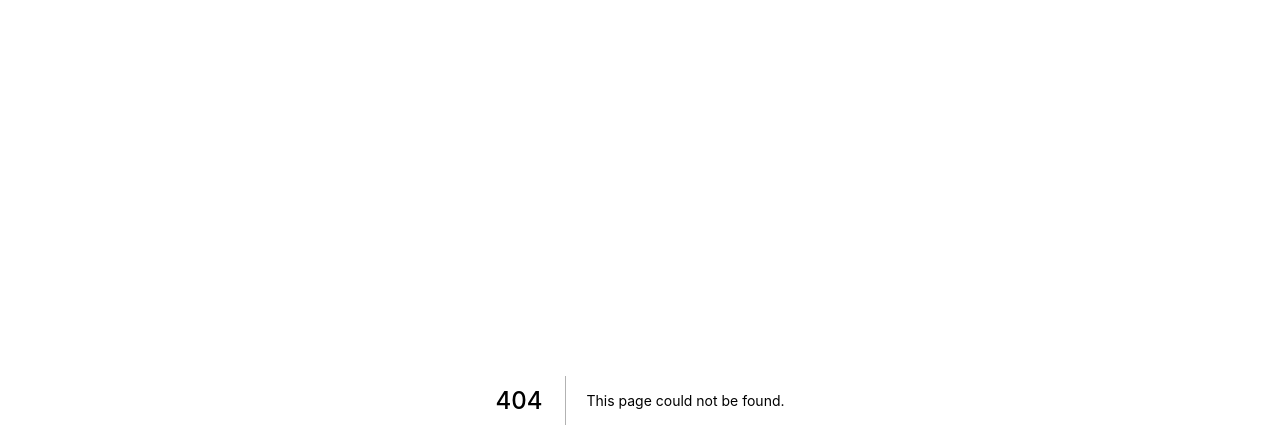
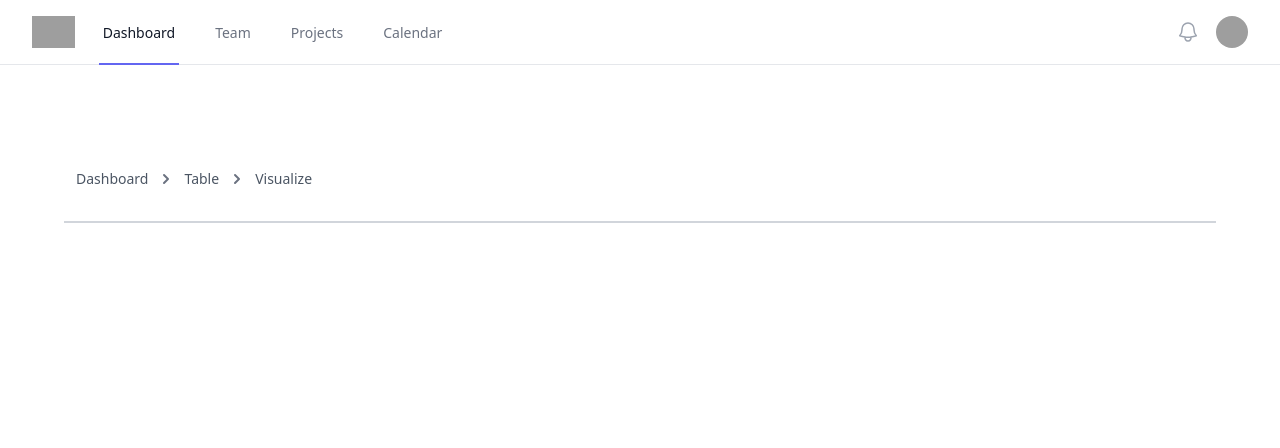
Before and after one commit to jamesthesken/OpenData, a Next.js app: page /chart in a window 1280 px wide. Before the commit this address had no page. Shown: the top 448 px of the page. Built offline with nearby package versions, Linux system fonts and the light colour scheme; grey boxes are pictures that could not be loaded.

Commit message:
refactor: add breadcrumbs and global column state

```diff
--- a/hooks/useData.tsx
+++ b/hooks/useData.tsx
@@ -3,10 +3,10 @@ import { ReactNode, createContext, useState } from "react";
 export const DataContext = createContext<DataContextType | null>(null);
 
 export function DataProvider(props: { children: ReactNode }): JSX.Element {
-  const [data, setData] = useState<DataContext>({ data: [] });
+  const [data, setData] = useState<DataContext>({ data: [], columns: [] });
 
-  const updateData = (data: ColumnDetails[]) => {
-    setData({ data: data });
+  const updateData = (data: ColumnDetails[], columns: ColumnDetails[]) => {
+    setData({ data: data, columns: columns });
   };
 
   return (
--- /dev/null
+++ b/pages/chart.tsx
@@ -0,0 +1,51 @@
+import React, { useState, useEffect, useContext } from "react";
+import type { NextPage } from "next";
+import Layout from "./components/Layout";
+import BreadCrumbs from "./components/dashboard/BreadCrumbs";
+
+interface ColumnDetails {
+  [key: string]: string;
+  id: string;
+}
+
+interface Column {
+  Header: string;
+  accessor: string;
+  cell: any;
+}
+
+const breadCrumbs = {
+  back: {
+    path: "/",
+    text: "Back",
+  },
+  first: {
+    path: "/",
+    text: "Dashboard",
+  },
+  second: {
+    path: "/table",
+    text: "Table",
+  },
+  third: {
+    path: "/chart",
+    text: "Visualize",
+  },
+};
+
+const Table: NextPage = () => {
+  return (
+    <div>
+      <Layout>
+        <div className="px-4 py-10 pb-12 mx-auto max-w-7xl sm:px-6 lg:px-8">
+          <header className="pb-4 pl-3 mb-6 border-b-2 border-gray-300 sm:py-6">
+            {breadCrumbs && <BreadCrumbs breadCrumbs={breadCrumbs} />}
+            <div className="mt-2 md:flex md:items-center md:justify-between"></div>
+          </header>
+        </div>
+      </Layout>
+    </div>
+  );
+};
+
+export default Table;
--- a/pages/components/DataTable.tsx
+++ b/pages/components/DataTable.tsx
@@ -323,7 +323,6 @@ export default function DataTable({ columns, data }: Props) {
         </div>
         <div className="px-4 py-5 sm:p-6 h-96 w-full">
           <Dropdown column={columns} />
-          {/* <MyLine chartData={chartData} /> */}
           <ResponsiveScatter chartData={chartData} />
         </div>
       </div>
--- a/pages/components/Dropdown.tsx
+++ b/pages/components/Dropdown.tsx
@@ -29,7 +29,7 @@ export default function Dropdown({ column }: Props) {
   return (
     <Combobox as="div" value={selectedColumn} onChange={setSelectedColumn}>
       <Combobox.Label className="block text-sm font-medium text-gray-700">
-        Assigned to
+        Select Column
       </Combobox.Label>
       <div className="relative mt-1">
         <Combobox.Input
--- a/pages/components/Layout.tsx
+++ b/pages/components/Layout.tsx
@@ -1,33 +1,32 @@
-import { ReactNode, Fragment } from 'react'
-import { NextPage } from 'next';
-import { Disclosure, Menu, Transition } from '@headlessui/react'
-import { Bars3Icon, BellIcon, XMarkIcon } from '@heroicons/react/24/outline'
-
+import { ReactNode, Fragment } from "react";
+import { NextPage } from "next";
+import { Disclosure, Menu, Transition } from "@headlessui/react";
+import { Bars3Icon, BellIcon, XMarkIcon } from "@heroicons/react/24/outline";
 
 const user = {
-  name: 'Tom Cook',
-  email: 'tom@example.com',
+  name: "Tom Cook",
+  email: "tom@example.com",
   imageUrl:
-    'https://images.unsplash.com/photo-1472099645785-5658abf4ff4e?ixlib=rb-1.2.1&ixid=eyJhcHBfaWQiOjEyMDd9&auto=format&fit=facearea&facepad=2&w=256&h=256&q=80',
-}
+    "https://images.unsplash.com/photo-1472099645785-5658abf4ff4e?ixlib=rb-1.2.1&ixid=eyJhcHBfaWQiOjEyMDd9&auto=format&fit=facearea&facepad=2&w=256&h=256&q=80",
+};
 const navigation = [
-  { name: 'Dashboard', href: '#', current: true },
-  { name: 'Team', href: '#', current: false },
-  { name: 'Projects', href: '#', current: false },
-  { name: 'Calendar', href: '#', current: false },
-]
+  { name: "Dashboard", href: "#", current: true },
+  { name: "Team", href: "#", current: false },
+  { name: "Projects", href: "#", current: false },
+  { name: "Calendar", href: "#", current: false },
+];
 const userNavigation = [
-  { name: 'Your Profile', href: '#' },
-  { name: 'Settings', href: '#' },
-  { name: 'Sign out', href: '#' },
-]
+  { name: "Your Profile", href: "#" },
+  { name: "Settings", href: "#" },
+  { name: "Sign out", href: "#" },
+];
 
 interface Props {
-    children: ReactNode;
-  }
+  children: ReactNode;
+}
 
 function classNames(...classes: any) {
-  return classes.filter(Boolean).join(' ')
+  return classes.filter(Boolean).join(" ");
 }
 
 const Layout: NextPage<Props> = ({ children }) => {
@@ -59,11 +58,11 @@ const Layout: NextPage<Props> = ({ children }) => {
                           href={item.href}
                           className={classNames(
                             item.current
-                              ? 'border-indigo-500 text-gray-900'
-                              : 'border-transparent text-gray-500 hover:border-gray-300 hover:text-gray-700',
-                            'inline-flex items-center px-1 pt-1 border-b-2 text-sm font-medium'
+                              ? "border-indigo-500 text-gray-900"
+                              : "border-transparent text-gray-500 hover:border-gray-300 hover:text-gray-700",
+                            "inline-flex items-center px-1 pt-1 border-b-2 text-sm font-medium"
                           )}
-                          aria-current={item.current ? 'page' : undefined}
+                          aria-current={item.current ? "page" : undefined}
                         >
                           {item.name}
                         </a>
@@ -84,7 +83,11 @@ const Layout: NextPage<Props> = ({ children }) => {
                       <div>
                         <Menu.Button className="flex max-w-xs items-center rounded-full bg-white text-sm focus:outline-none focus:ring-2 focus:ring-indigo-500 focus:ring-offset-2">
                           <span className="sr-only">Open user menu</span>
-                          <img className="h-8 w-8 rounded-full" src={user.imageUrl} alt="" />
+                          <img
+                            className="h-8 w-8 rounded-full"
+                            src={user.imageUrl}
+                            alt=""
+                          />
                         </Menu.Button>
                       </div>
                       <Transition
@@ -103,8 +106,8 @@ const Layout: NextPage<Props> = ({ children }) => {
                                 <a
                                   href={item.href}
                                   className={classNames(
-                                    active ? 'bg-gray-100' : '',
-                                    'block px-4 py-2 text-sm text-gray-700'
+                                    active ? "bg-gray-100" : "",
+                                    "block px-4 py-2 text-sm text-gray-700"
                                   )}
                                 >
                                   {item.name}
@@ -121,9 +124,15 @@ const Layout: NextPage<Props> = ({ children }) => {
                     <Disclosure.Button className="inline-flex items-center justify-center rounded-md bg-white p-2 text-gray-400 hover:bg-gray-100 hover:text-gray-500 focus:outline-none focus:ring-2 focus:ring-indigo-500 focus:ring-offset-2">
                       <span className="sr-only">Open main menu</span>
                       {open ? (
-                        <XMarkIcon className="block h-6 w-6" aria-hidden="true" />
+                        <XMarkIcon
+                          className="block h-6 w-6"
+                          aria-hidden="true"
+                        />
                       ) : (
-                        <Bars3Icon className="block h-6 w-6" aria-hidden="true" />
+                        <Bars3Icon
+                          className="block h-6 w-6"
+                          aria-hidden="true"
+                        />
                       )}
                     </Disclosure.Button>
                   </div>
@@ -139,11 +148,11 @@ const Layout: NextPage<Props> = ({ children }) => {
                       href={item.href}
                       className={classNames(
                         item.current
-                          ? 'bg-indigo-50 border-indigo-500 text-indigo-700'
-                          : 'border-transparent text-gray-600 hover:bg-gray-50 hover:border-gray-300 hover:text-gray-800',
-                        'block pl-3 pr-4 py-2 border-l-4 text-base font-medium'
+                          ? "bg-indigo-50 border-indigo-500 text-indigo-700"
+                          : "border-transparent text-gray-600 hover:bg-gray-50 hover:border-gray-300 hover:text-gray-800",
+                        "block pl-3 pr-4 py-2 border-l-4 text-base font-medium"
                       )}
-                      aria-current={item.current ? 'page' : undefined}
+                      aria-current={item.current ? "page" : undefined}
                     >
                       {item.name}
                     </Disclosure.Button>
@@ -152,11 +161,19 @@ const Layout: NextPage<Props> = ({ children }) => {
                 <div className="border-t border-gray-200 pt-4 pb-3">
                   <div className="flex items-center px-4">
                     <div className="flex-shrink-0">
-                      <img className="h-10 w-10 rounded-full" src={user.imageUrl} alt="" />
+                      <img
+                        className="h-10 w-10 rounded-full"
+                        src={user.imageUrl}
+                        alt=""
+                      />
                     </div>
                     <div className="ml-3">
-                      <div className="text-base font-medium text-gray-800">{user.name}</div>
-                      <div className="text-sm font-medium text-gray-500">{user.email}</div>
+                      <div className="text-base font-medium text-gray-800">
+                        {user.name}
+                      </div>
+                      <div className="text-sm font-medium text-gray-500">
+                        {user.email}
+                      </div>
                     </div>
                     <button
                       type="button"
@@ -185,20 +202,13 @@ const Layout: NextPage<Props> = ({ children }) => {
         </Disclosure>
 
         <div className="py-10">
-          <header>
-            <div className="mx-auto max-w-7xl px-4 sm:px-6 lg:px-8">
-              <h1 className="text-3xl font-bold leading-tight tracking-tight text-gray-900">Dashboard</h1>
-            </div>
-          </header>
           <main>
-            <div className="mx-auto max-w-7xl sm:px-6 lg:px-8">
-              {children}
-            </div>
+            <div className="mx-auto max-w-7xl sm:px-6 lg:px-8">{children}</div>
           </main>
         </div>
       </div>
     </>
-  )
-}
+  );
+};
 
 export default Layout;
--- /dev/null
+++ b/pages/components/dashboard/BreadCrumbs.tsx
@@ -0,0 +1,108 @@
+import Link from "next/link";
+
+interface Props {
+  breadCrumbs: {
+    back: {
+      path: string;
+      text: string;
+    };
+    first: {
+      path: string;
+      text: string;
+    };
+    second?: {
+      path: string;
+      text: string;
+    };
+    third?: {
+      path: string;
+      text: string;
+    };
+  };
+}
+
+const BreadCrumbs: React.FC<Props> = ({ breadCrumbs }) => {
+  return (
+    <>
+      <nav className="sm:hidden">
+        <Link href={breadCrumbs.back.path}>
+          <a
+            href=""
+            className="flex items-center text-sm font-medium leading-5 text-gray-600 transition duration-150 ease-in-out hover:text-gray-500 focus:outline-none focus:underline"
+          >
+            <svg
+              className="flex-shrink-0 w-5 h-5 mr-1 -ml-1 text-gray-500"
+              fill="currentColor"
+              viewBox="0 0 20 20"
+            >
+              <path
+                fillRule="evenodd"
+                d="M12.707 5.293a1 1 0 010 1.414L9.414 10l3.293 3.293a1 1 0 01-1.414 1.414l-4-4a1 1 0 010-1.414l4-4a1 1 0 011.414 0z"
+                clipRule="evenodd"
+              />
+            </svg>
+            Back
+          </a>
+        </Link>
+      </nav>
+      <nav className="items-center hidden text-sm font-medium leading-5 sm:flex">
+        <Link href={breadCrumbs.first.path}>
+          <a
+            href=""
+            className="text-gray-600 transition duration-150 ease-in-out hover:text-gray-500 focus:outline-none focus:underline"
+          >
+            {breadCrumbs.first.text}
+          </a>
+        </Link>
+        {breadCrumbs.second && (
+          <>
+            <svg
+              className="flex-shrink-0 w-5 h-5 mx-2 text-gray-500"
+              fill="currentColor"
+              viewBox="0 0 20 20"
+            >
+              <path
+                fillRule="evenodd"
+                d="M7.293 14.707a1 1 0 010-1.414L10.586 10 7.293 6.707a1 1 0 011.414-1.414l4 4a1 1 0 010 1.414l-4 4a1 1 0 01-1.414 0z"
+                clipRule="evenodd"
+              />
+            </svg>
+            <Link href={breadCrumbs.second.path}>
+              <a
+                href=""
+                className="text-gray-600 transition duration-150 ease-in-out hover:text-gray-500 focus:outline-none focus:underline"
+              >
+                {breadCrumbs.second.text}
+              </a>
+            </Link>
+            {breadCrumbs.third && (
+              <>
+                <svg
+                  className="flex-shrink-0 w-5 h-5 mx-2 text-gray-500"
+                  fill="currentColor"
+                  viewBox="0 0 20 20"
+                >
+                  <path
+                    fillRule="evenodd"
+                    d="M7.293 14.707a1 1 0 010-1.414L10.586 10 7.293 6.707a1 1 0 011.414-1.414l4 4a1 1 0 010 1.414l-4 4a1 1 0 01-1.414 0z"
+                    clipRule="evenodd"
+                  />
+                </svg>
+                <Link href={breadCrumbs.third.path}>
+                  <a
+                    href=""
+                    className="text-gray-600 transition duration-150 ease-in-out hover:text-gray-500 focus:outline-none focus:underline"
+                  >
+                    {breadCrumbs.third.text}
+                  </a>
+                </Link>
+              </>
+            )}
+          </>
+        )}
+      </nav>
+    </>
+  );
+};
+
+export default BreadCrumbs;
--- a/pages/index.tsx
+++ b/pages/index.tsx
@@ -1,67 +1,75 @@
-import React, { useState, useEffect, useContext, createContext } from "react";
+import React, { useState, useEffect, useContext } from "react";
 import type { NextPage } from "next";
 import axios from "axios";
 import Layout from "./components/Layout";
-import DataTable from "./components/DataTable";
-import { table } from "console";
-import { DataContext } from "../hooks/useData";
+import BreadCrumbs from "./components/dashboard/BreadCrumbs";
+import Link from "next/link";
 
-interface ColumnDetails {
-  [key: string]: string;
-  id: string;
+interface item {
+  title: string;
+  resources: Array<{
+    id: string;
+    format: string;
+  }>;
 }
 
-interface Column {
-  Header: string;
-  accessor: string;
-  cell: any;
-}
+const breadCrumbs = {
+  back: {
+    path: "/",
+    text: "Back",
+  },
+  first: {
+    path: "/",
+    text: "Dashboard",
+  },
+};
 
 const Home: NextPage = () => {
-  const [apiData, setRowData] = useState<ColumnDetails[]>([]);
-  const [cols, setColHeaders] = useState<ColumnDetails[]>([]);
-
-  const value = useContext(DataContext);
+  const [dataList, setDataList] = useState([]);
 
   useEffect(() => {
     axios
       .get(
-        "https://opendata.hawaii.gov/api/3/action/datastore_search?resource_id=caf4dc69-cf11-43dc-b4f9-3c29156d7630"
+        "https://opendata.hawaii.gov/api/3/action/current_package_list_with_resources"
       )
       .then(function (response) {
         // TODO: catch errors and present to user
         // handle success
         console.log(response.data);
-        setRowData(response.data.result.records);
-        setColHeaders(response.data.result.fields);
+        setDataList(response.data.result);
       });
   }, []);
-
-  const data = React.useMemo<ColumnDetails[]>(() => apiData, [apiData]);
-
-  // value?.updateData(data);
-
-  const columns = React.useMemo<Column[]>(
-    () =>
-      cols.map((col) => ({
-        Header: col.id,
-        accessor: col.id,
-        cell: (info: any) => info.getValue(),
-      })),
-    [cols]
-  );
 
   return (
     <div>
       <Layout>
-        <DataTable data={data} columns={columns} />
-        <button
-          onClick={() => {
-            value?.updateData(data);
-          }}
-        >
-          Update state
-        </button>
+        <div className="px-4 py-10 pb-12 mx-auto max-w-7xl sm:px-6 lg:px-8">
+          <header className="pb-4 pl-3 mb-6 border-b-2 border-gray-300 sm:py-6">
+            {breadCrumbs && <BreadCrumbs breadCrumbs={breadCrumbs} />}
+            <div className="mt-2 md:flex md:items-center md:justify-between"></div>
+          </header>
+          <ul role="list" className="divide-y divide-gray-200 ">
+            {dataList.map((item: item) => (
+              <li key={item.title} className="py-4">
+                {item.title}
+                <p>
+                  {item.resources.filter((obj) => obj.format == "CSV")[0].id}
+                </p>
+                <Link
+                  href={{
+                    pathname: "/table",
+                    query: {
+                      id: item.resources.filter((obj) => obj.format == "CSV")[0]
+                        .id,
+                    },
+                  }}
+                >
+                  <a>path</a>
+                </Link>
+              </li>
+            ))}
+          </ul>
+        </div>
       </Layout>
     </div>
   );
--- a/pages/select.tsx
+++ /dev/null
@@ -1,63 +0,0 @@
-import React, { useState, useEffect, useContext } from "react";
-import type { NextPage } from "next";
-import axios from "axios";
-import Layout from "./components/Layout";
-import { DataContext } from "../hooks/useData";
-import Link from "next/link";
-
-interface item {
-  title: string;
-  resources: Array<{
-    id: string;
-    format: string;
-  }>;
-}
-
-const Select: NextPage = () => {
-  const [dataList, setDataList] = useState([]);
-
-  const data = useContext(DataContext);
-
-  console.log(data);
-
-  useEffect(() => {
-    axios
-      .get(
-        "https://opendata.hawaii.gov/api/3/action/current_package_list_with_resources"
-      )
-      .then(function (response) {
-        // TODO: catch errors and present to user
-        // handle success
-        console.log(response.data);
-        setDataList(response.data.result);
-      });
-  }, []);
-
-  return (
-    <div>
-      <Layout>
-        <ul role="list" className="divide-y divide-gray-200 ">
-          {dataList.map((item: item) => (
-            <li key={item.title} className="py-4">
-              {item.title}
-              <p>{item.resources.filter((obj) => obj.format == "CSV")[0].id}</p>
-              <Link
-                href={{
-                  pathname: "/table",
-                  query: {
-                    id: item.resources.filter((obj) => obj.format == "CSV")[0]
-                      .id,
-                  },
-                }}
-              >
-                <a>path</a>
-              </Link>
-            </li>
-          ))}
-        </ul>
-      </Layout>
-    </div>
-  );
-};
-
-export default Select;
--- a/pages/table.tsx
+++ b/pages/table.tsx
@@ -3,8 +3,10 @@ import type { NextPage } from "next";
 import axios from "axios";
 import Layout from "./components/Layout";
 import DataTable from "./components/DataTable";
+import BreadCrumbs from "./components/dashboard/BreadCrumbs";
 import { DataContext } from "../hooks/useData";
 import { useRouter } from "next/router";
+import Link from "next/link";
 
 interface ColumnDetails {
   [key: string]: string;
@@ -17,17 +19,30 @@ interface Column {
   cell: any;
 }
 
+const breadCrumbs = {
+  back: {
+    path: "/",
+    text: "Back",
+  },
+  first: {
+    path: "/",
+    text: "Dashboard",
+  },
+  second: {
+    path: "/table",
+    text: "Table",
+  },
+};
+
 const Table: NextPage = () => {
   const [apiData, setRowData] = useState<ColumnDetails[]>([]);
   const [cols, setColHeaders] = useState<ColumnDetails[]>([]);
 
   const value = useContext(DataContext);
-
   const router = useRouter();
 
-  console.log("Query: ", router.query);
-
   useEffect(() => {
+    if (router.query.id != null) {
       axios
         .get(
           `https://opendata.hawaii.gov/api/3/action/datastore_search?resource_id=${router.query.id}`
@@ -37,13 +52,19 @@ const Table: NextPage = () => {
           // handle success
           setRowData(response.data.result.records);
           setColHeaders(response.data.result.fields);
+          // Update global state holding the tabulated data
+          value?.updateData(
+            response.data.result.records,
+            response.data.result.fields
+          );
         });
+    } else {
+      setRowData(value?.data.data as ColumnDetails[]);
+      setColHeaders(value?.data.columns as ColumnDetails[]);
+    }
   }, []);
 
   const data = React.useMemo<ColumnDetails[]>(() => apiData, [apiData]);
-
-  // value?.updateData(data);
-
   const columns = React.useMemo<Column[]>(
     () =>
       cols.map((col) => ({
@@ -57,14 +78,20 @@ const Table: NextPage = () => {
   return (
     <div>
       <Layout>
+        <div className="px-4 py-10 pb-12 mx-auto max-w-7xl sm:px-6 lg:px-8">
+          <header className="pb-4 pl-3 mb-6 border-b-2 border-gray-300 sm:py-6">
+            {breadCrumbs && <BreadCrumbs breadCrumbs={breadCrumbs} />}
+            <div className="mt-2 md:flex md:items-center md:justify-between"></div>
+          </header>
           <DataTable data={data} columns={columns} />
-        <button
-          onClick={() => {
-            value?.updateData(data);
+          <Link
+            href={{
+              pathname: "/chart",
             }}
           >
-          Update state
-        </button>
+            <a>path</a>
+          </Link>
+        </div>
       </Layout>
     </div>
   );
```
Also changed, not shown: global.d.ts (+7 -1 lines). Lines whose indentation alone changed are shown as unchanged.
